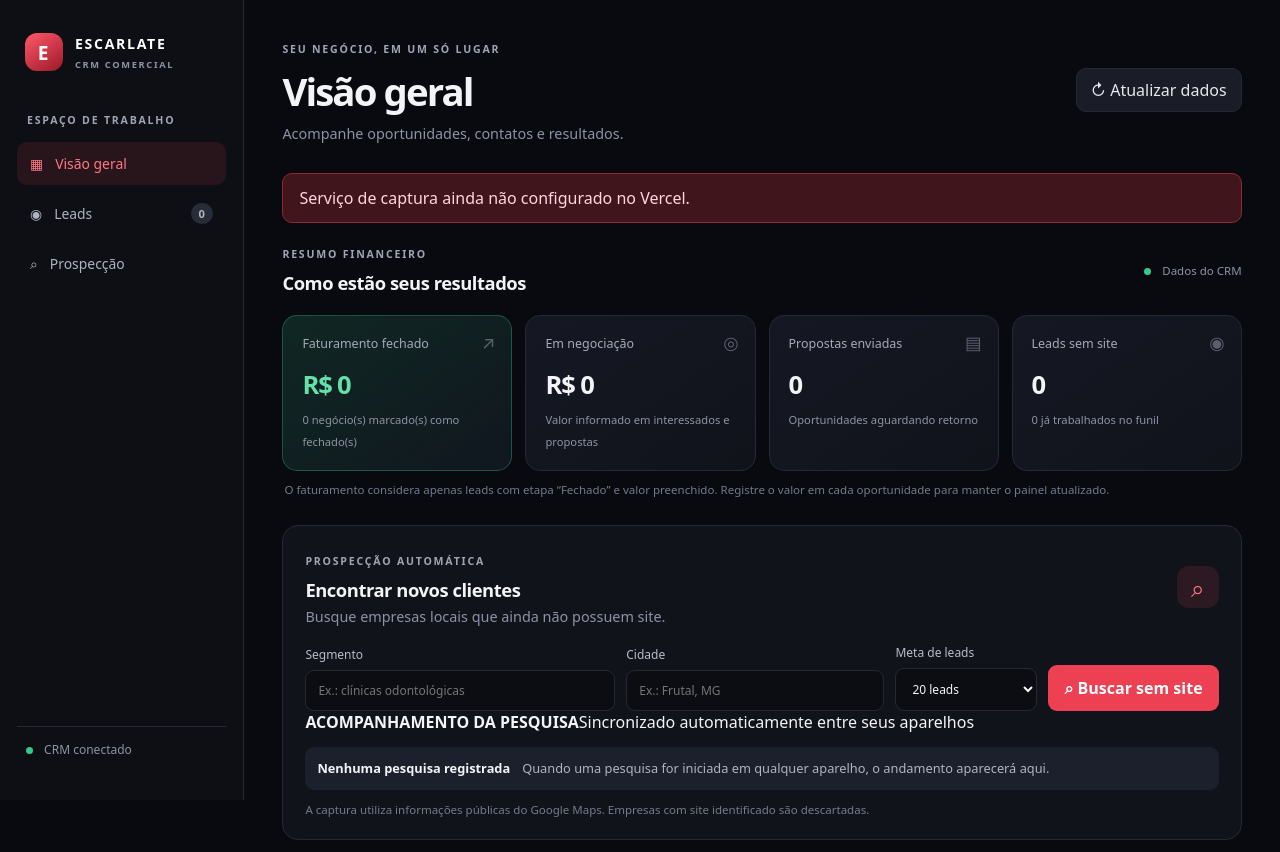
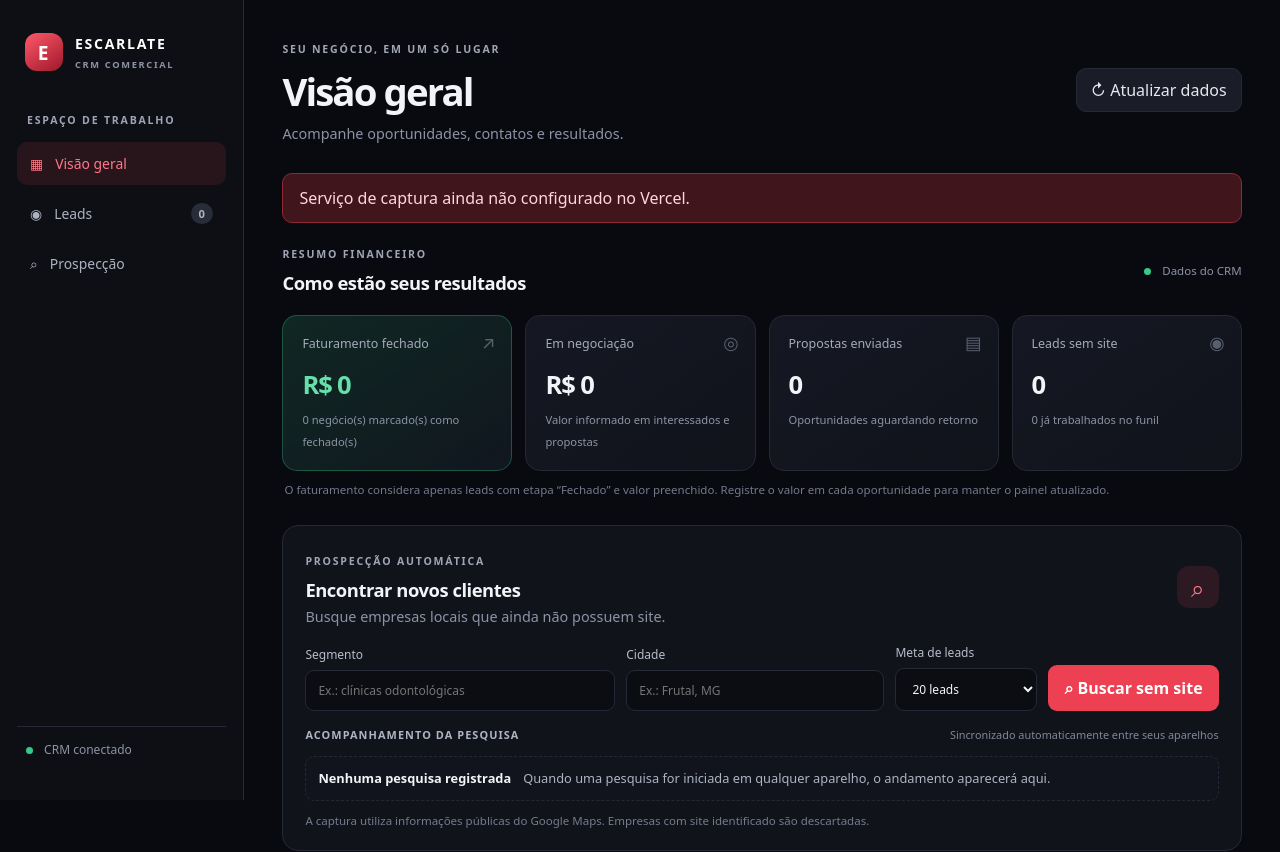
Before and after one commit to henriquefelix8920/escarlate, a Next.js app: page /prospeccao in a window 1280 px wide. Shown: the top 852 px of the page. Built offline with nearby package versions, Linux system fonts and the light colour scheme; no server answers.

Commit message:
Style shared prospecting activity panel

```diff
--- a/app/prospeccao/prospeccao.css
+++ b/app/prospeccao/prospeccao.css
@@ -34,3 +34,8 @@
 .job-progress-stats span{display:inline-flex;gap:4px;align-items:center;padding:6px 9px;border:1px solid rgba(255,255,255,.09);border-radius:7px;background:rgba(255,255,255,.035);font-size:.72rem}
 .job-progress-stats b{color:#fff;font-variant-numeric:tabular-nums}
 .job-status>span{line-height:1.5}
+
+
+.shared-job-heading{display:flex;flex-wrap:wrap;align-items:center;justify-content:space-between;gap:8px;margin-top:16px;color:#aeb4c2;font-size:.68rem;letter-spacing:.1em}
+.shared-job-heading span{color:#7f8799;font-size:.68rem;letter-spacing:0}
+.job-idle{border:1px dashed var(--crm-line);background:#11141d}
```
